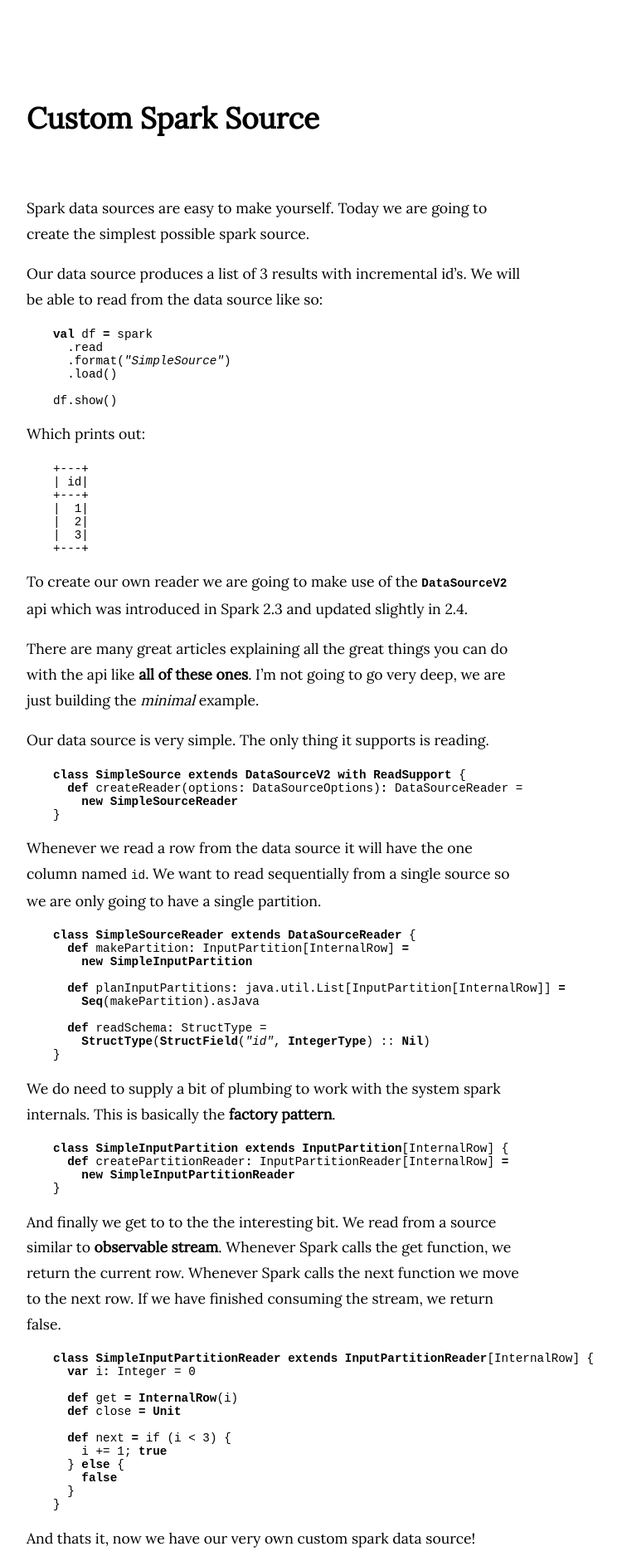
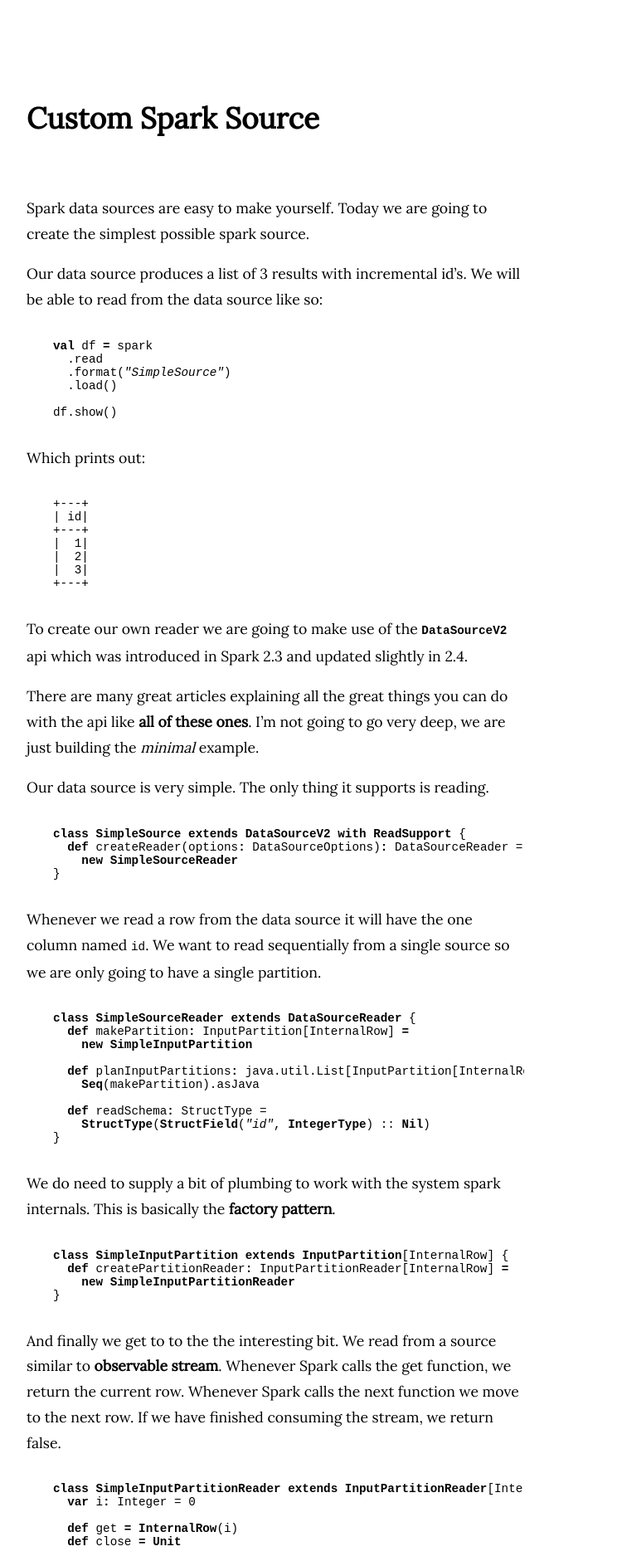
Before and after one commit to eamontaaffe/eamontaaffe.github.io, a Jekyll site: the page built from index.html, in a window 1280 px wide. Shown: the top 1881 px of the page at 83% size, without its empty margins (308-1052 px from the left). Built offline with Jekyll 4.4.1, drawn with Linux system fonts in a browser that asks for light colours.

Commit message:
Scroll long code blocks

```diff
--- a/_sass/main.scss
+++ b/_sass/main.scss
@@ -120,3 +120,7 @@
 .highlight {
     padding-left: 16px;;
 }
+
+div.highlight {
+  overflow-x: auto;
+}
```
